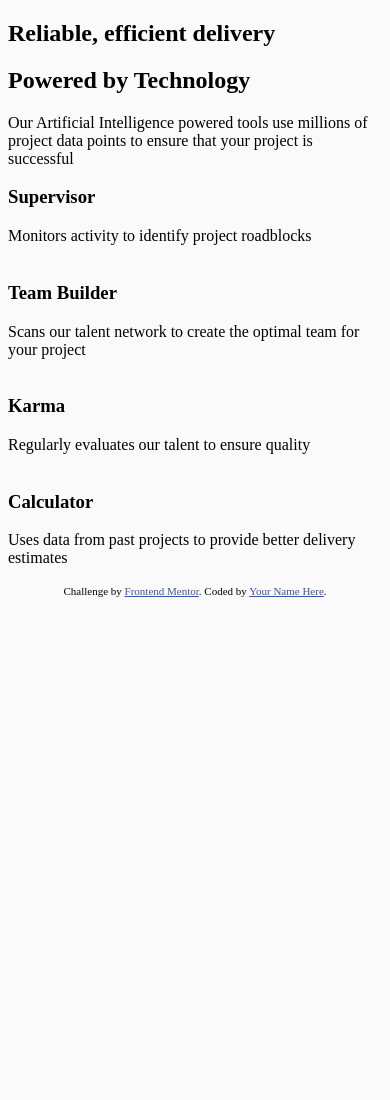
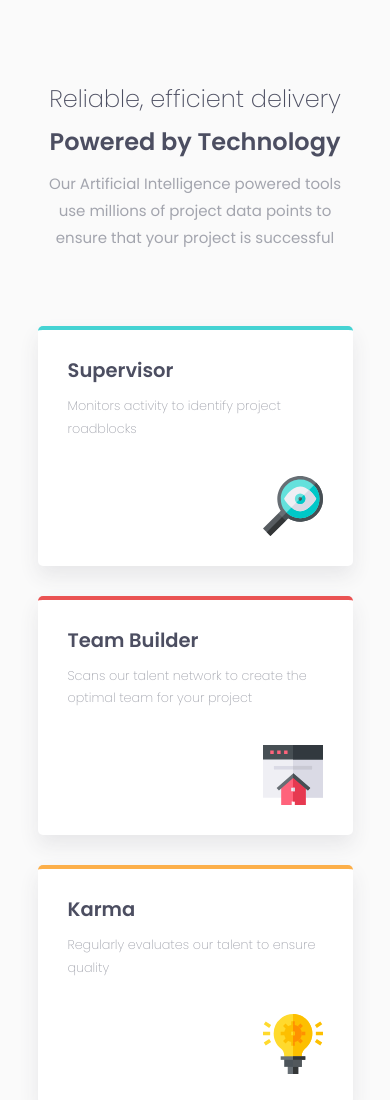
Before and after one commit to crojasf/02-four-card-feature-section, a website: page index.html in a window 390 px wide. Shown: the top 1100 px of the page. Before the commit the page ends 844 px from the top, so only its background shows below. Drawn offline with nearby package versions, Linux system fonts and the light colour scheme.

Commit message:
Crear estilos para Mobile First y retocar algunas etiquetas HTML.

```diff
--- a/gulpfile.js
+++ b/gulpfile.js
@@ -10,6 +10,7 @@ function defaultTask(cb) {
 	var processors = [
 		autoprefixer
 	];
+	// return gulp.src(['./src/*.scss', '!./src/_*.scss'])
 	return gulp.src('./src/*.scss')
 		.pipe(sass().on('error', sass.logError))
 		.pipe(postcss(processors))
--- a/index.html
+++ b/index.html
@@ -8,6 +8,8 @@
 
   <link rel="icon" type="image/png" sizes="32x32" href="images/favicon-32x32.png">
 
+  <link rel="stylesheet" href="https://necolas.github.io/normalize.css/8.0.1/normalize.css" />
+  <link href="https://fonts.googleapis.com/css2?family=Poppins:wght@200;400;600&display=swap" rel="stylesheet">
   <link rel="stylesheet" href="css/style.css" />
   <title>Frontend Mentor | Four card feature section</title>
 
@@ -25,9 +27,8 @@
 </head>
 
 <body>
-  <main>
-    <section class="title-container">
-      <div class="title">
+  <main class="features">
+    <section class="features__header">
       <h1>
         Reliable, efficient delivery
       </h1>
@@ -36,10 +37,9 @@
       </h2>
       <p>Our Artificial Intelligence powered tools use millions of project data points
         to ensure that your project is successful</p>
-      </div>
     </section>
 
-    <section class="features">
+    <section class="features__cards">
 
         <div class="card card--supervisor">
           <h3 class="card__title">
@@ -48,8 +48,9 @@
           <p class="card__content">
             Monitors activity to identify project roadblocks
           </p>
-        <img src="" alt="" class="card__image" />
+          <img src="images/icon-supervisor.svg" alt="" class="card__image" />
         </div>
+
 
       <div class="card__container--desktop">
 
@@ -60,7 +61,7 @@
           <p class="card__content">
             Scans our talent network to create the optimal team for your project
           </p>
-          <img src="" alt="" class="card__image" />
+          <img src="images/icon-team-builder.svg" alt="" class="card__image" />
         </div>
 
         <div class="card card--karma">
@@ -70,7 +71,7 @@
           <p class="card__content">
             Regularly evaluates our talent to ensure quality
           </p>
-          <img src="" alt="" class="card__image" />
+          <img src="images/icon-karma.svg" alt="" class="card__image" />
         </div>
 
       </div>
@@ -82,9 +83,8 @@
           <p class="card__content">
             Uses data from past projects to provide better delivery estimates
           </p>
-        <img src="" alt="" class="card__image" />
+          <img src="images/icon-calculator.svg" alt="" class="card__image" />
         </div>
-
     </section>
 
   </main>
--- a/src/style.scss
+++ b/src/style.scss
@@ -1,4 +1,96 @@
-$bgColorTest : hsl(0, 0%, 98%);
+// FONTS
+$font-size: 15px;
+$font-family: "Poppins", sans-serif;
+
+@mixin font-size($n: 1) {
+	font-size: $n * $font-size;
+}
+
+// COLORS
+
+$color-red: hsl(0, 78%, 62%);
+$color-cyan: hsl(180, 62%, 55%);
+$color-orange: hsl(34, 97%, 64%);
+$color-blue: hsl(212, 86%, 64%);
+
+$color-very-dark-blue: hsl(234, 12%, 34%);
+$color-grayish-blue: hsl(229, 6%, 66%);
+$color-very-light-gray: hsl(0, 0%, 98%);
+$color-card-background: white;
+
 body {
-	background-color: $bgColorTest;
+	background-color: $color-very-light-gray;
+	color: $color-grayish-blue;
+	@include font-size();
+	font-family: $font-family;
 }
+
+.features {
+	&__header,
+	&__cards {
+		margin: 0 auto;
+		max-width: 375px;
+		padding: 2em;
+		box-sizing: border-box;
+	}
+	&__header {
+		margin-top: 40px;
+		text-align: center;
+		& h1,
+		h2 {
+			@include font-size(1.6);
+			color: $color-very-dark-blue;
+			margin: $font-size 0;
+		}
+		& h1 {
+			font-weight: 200;
+		}
+		& h2 {
+			font-weight: bold;
+		}
+		& p {
+			line-height: $font-size * 1.8;
+		}
+	}
+}
+
+.card {
+	box-sizing: border-box;
+	background-color: $color-card-background;
+	border-radius: 5px;
+	padding: $font-size * 2;
+	margin-bottom: 30px;
+	max-width: 315px; // 375 conteiner - 30left - 30right
+	display: flex;
+	flex-direction: column;
+	box-shadow: 0 10px 20px lighten($color-grayish-blue, 25%);
+
+	&__title {
+		color: $color-very-dark-blue;
+		@include font-size(1.3);
+		margin: 0;
+	}
+	&__content {
+		@include font-size(0.85);
+		line-height: $font-size * 1.5;
+		font-weight: 200;
+	}
+	&__image {
+		height: 60px;
+		width: 60px;
+		align-self: flex-end;
+		margin-top: $font-size * 1.5;
+	}
+	&--supervisor {
+		border-top: 4px solid $color-cyan;
+	}
+	&--team {
+		border-top: 4px solid $color-red;
+	}
+	&--karma {
+		border-top: 4px solid $color-orange;
+	}
+	&--calculator {
+		border-top: 4px solid $color-blue;
+	}
+}
```
Also changed, not shown: css/style.css. Lines whose indentation alone changed are shown as unchanged.
